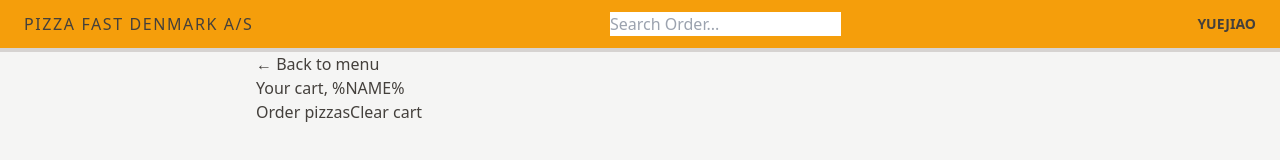
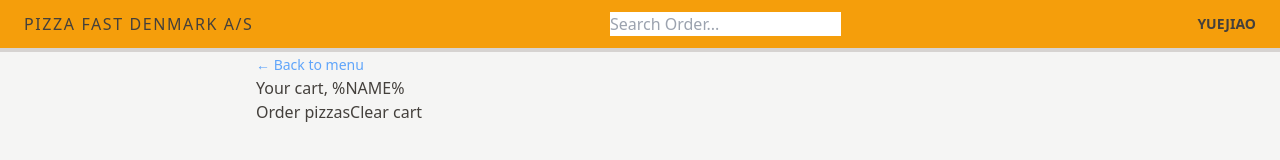
Before and after one commit to YuejiaoShi/pizza-fast-shop, a React (Vite) app: page /cart in a window 1280 px wide. Shown: the top 160 px of the page. Built offline with nearby package versions, Linux system fonts and the light colour scheme.

Commit message:
handle hover button styles

```diff
--- a/src/features/cart/Cart.tsx
+++ b/src/features/cart/Cart.tsx
@@ -42,7 +42,7 @@ const Cart: React.FC<CartProps> = ({ items }) => {
 
   return (
     <div>
-      <Link to="/menu">&larr; Back to menu</Link>
+      <Link to="/menu" className="text-sm text-blue-400 hover:text-blue-600 hover:underline">&larr; Back to menu</Link>
 
       <h2>Your cart, %NAME%</h2>
 
```
